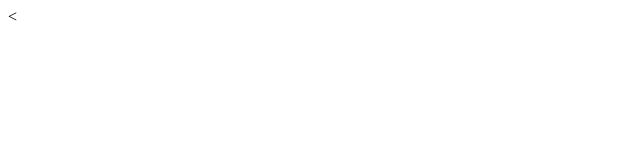
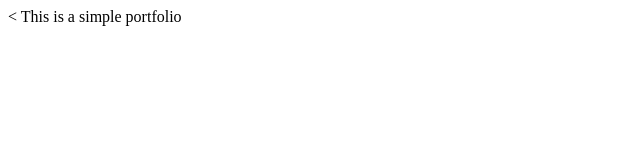
Before and after one commit to vijayvenkatesh88/remote-one, a plain HTML site: page index.html in a window 1280 px wide. Shown: the whole page, without its empty margins (0-640 px from the left). Drawn offline with Linux system fonts and the light colour scheme.

Commit message:
added index html content

```diff
--- a/index.html
+++ b/index.html
@@ -5,6 +5,6 @@
     <title>Remote Title</title>
   </head>
   <body>
-
+    This is a simple portfolio
   </body>
 </html>
```
